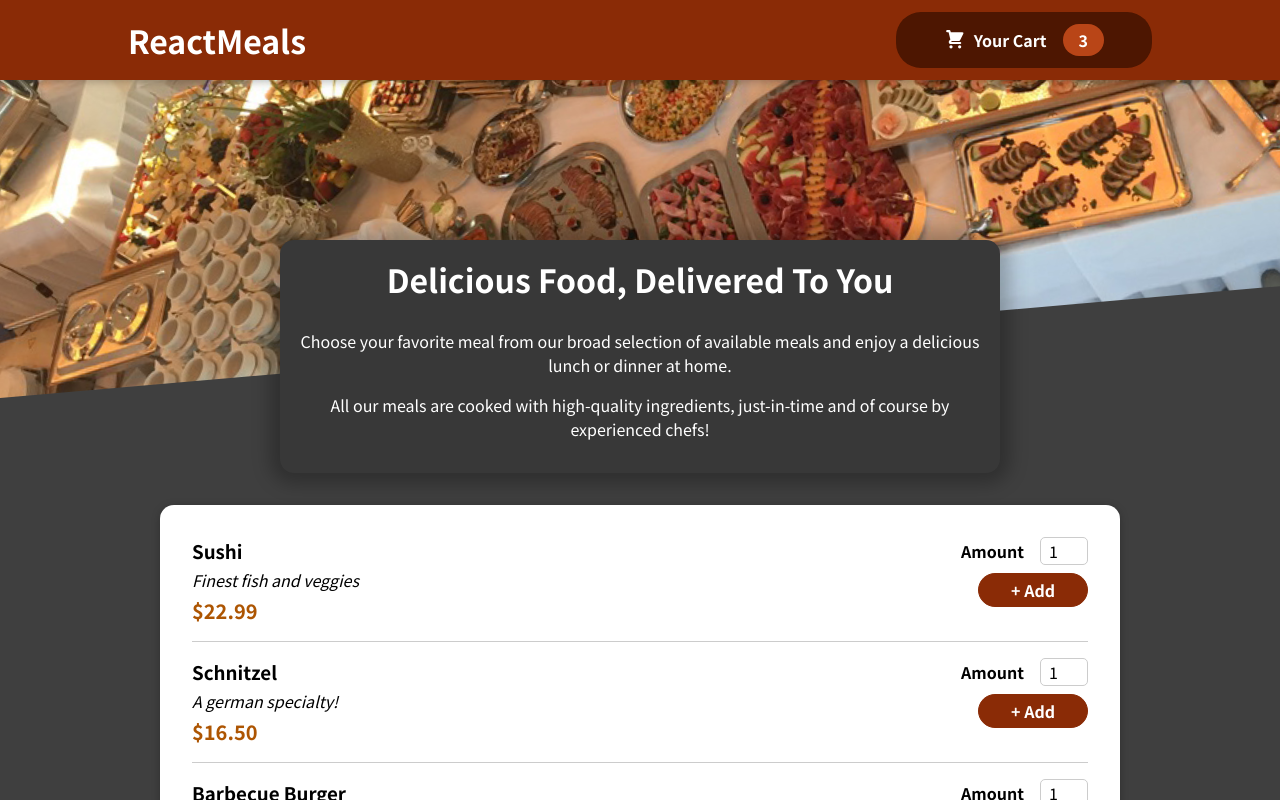
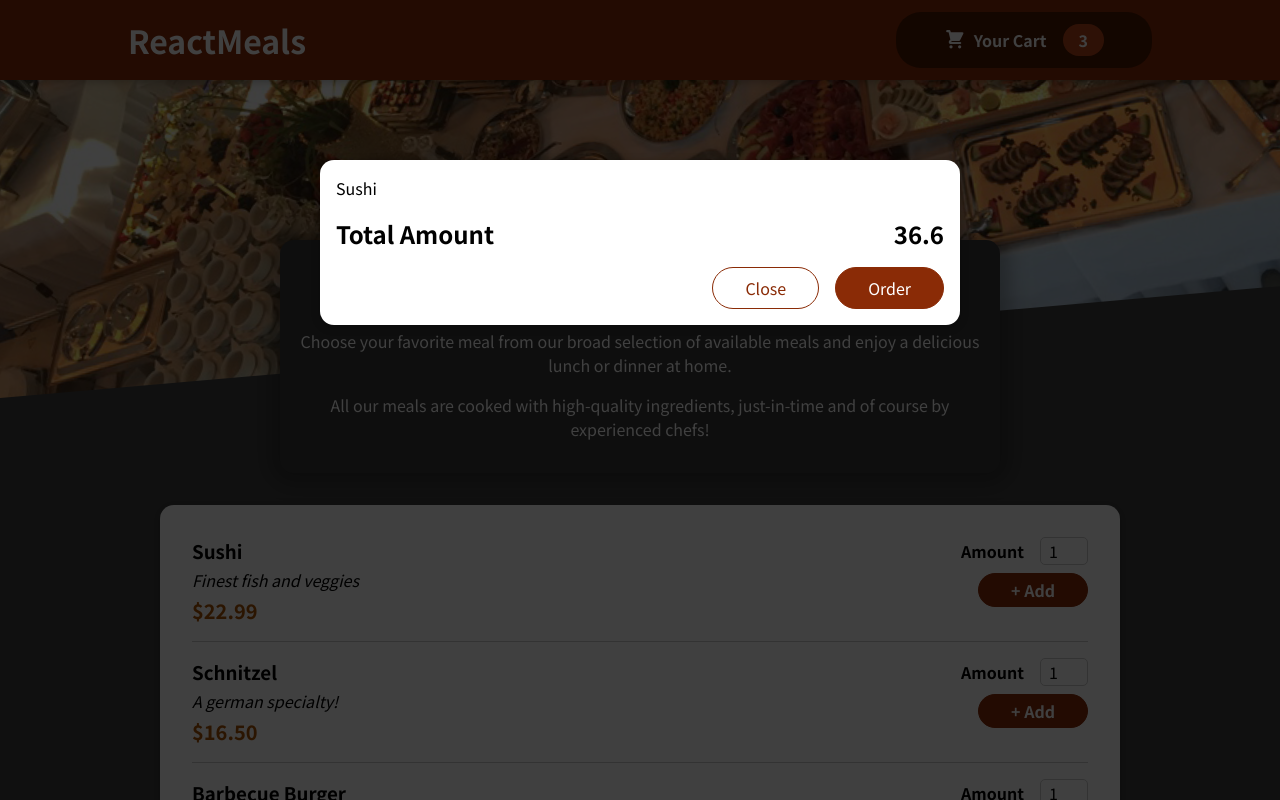
Before and after one commit to AdityaSingh18/Restaurant-Webiste-ReactJS, a React (Create React App) app: page / in a window 1280 px wide. Shown: the top 800 px of the page. Built offline with nearby package versions, Linux system fonts and the light colour scheme.

Commit message:
Adding Modal and React Portal

```diff
--- a/public/index.html
+++ b/public/index.html
@@ -28,6 +28,7 @@
   </head>
   <body>
     <noscript>You need to enable JavaScript to run this app.</noscript>
+    <div id="overlays"></div>
     <div id="root"></div>
     <!--
       This HTML file is a template.
--- a/src/App.js
+++ b/src/App.js
@@ -2,10 +2,12 @@ import { Fragment } from 'react';
 
 import Header from './components/Layout/Header';
 import Meals from './components/Meals/Meals';
+import Cart from './components/Cart/Cart'
 
 function App() {
   return (
     <Fragment>
+      <Cart/>
       <Header />
       <main>
         <Meals/>
--- /dev/null
+++ b/src/components/Cart/Cart.js
@@ -0,0 +1,28 @@
+import Modal from "../UI/Modal";
+import classes from "./Cart.module.css";
+
+const Cart = (props) => {
+  const cartItems = (
+    <ul className={classes['cart-items']}>
+      {[{ id: "c1", name: "Sushi", amount: 2, price: 12.99 }].map((item) => (
+        <li>{item.name}</li>
+      ))}
+    </ul>
+  );
+
+  return (
+    <Modal>
+      {cartItems}
+      <div className={classes.total}>
+        <span>Total Amount </span>
+        <span>36.6</span>
+      </div>
+      <div className={classes.actions}>
+        <button className={classes['button--alt']}>Close</button>
+        <button className={classes.button}>Order</button>
+      </div>
+    </Modal>
+  );
+};
+
+export default Cart;
--- /dev/null
+++ b/src/components/Cart/Cart.module.css
@@ -0,0 +1,46 @@
+.cart-items {
+    list-style: none;
+    margin: 0;
+    padding: 0;
+    max-height: 20rem;
+    overflow: auto;
+  }
+
+  .total {
+    display: flex;
+    justify-content: space-between;
+    align-items: center;
+    font-weight: bold;
+    font-size: 1.5rem;
+    margin: 1rem 0;
+  }
+
+  .actions {
+    text-align: right;
+  }
+
+  .actions button {
+    font: inherit;
+    cursor: pointer;
+    background-color: transparent;
+    border: 1px solid #8a2b06;
+    padding: 0.5rem 2rem;
+    border-radius: 25px;
+    margin-left: 1rem;
+  }
+
+  .actions button:hover,
+  .actions button:active {
+    background-color: #5a1a01;
+    border-color: #5a1a01;
+    color: white;
+  }
+
+  .actions .button--alt {
+    color: #8a2b06;
+  }
+
+  .actions .button {
+    background-color: #8a2b06;
+    color: white;
+  }
--- a/src/components/Meals/AvailableMeals.js
+++ b/src/components/Meals/AvailableMeals.js
@@ -32,7 +32,7 @@ const DUMMY_MEALS = [
 const AvailableMeals = () => {
   const mealsList = DUMMY_MEALS.map((meal) => (
     <MealItem
-      key={meal.id}
+      id={meal.id}
       name={meal.name}
       description={meal.description}
       price={meal.price}
--- a/src/components/Meals/MealItem/MealItemForm.js
+++ b/src/components/Meals/MealItem/MealItemForm.js
@@ -5,7 +5,7 @@ const MealItemForm = (props) => {
   return (
     <form className={classes.form}>
       <Input label="Amount" input={{
-        id:'amount',
+         id: 'amount_' + props.id,
         type:'number',
         min:'1',
         max:'5',
--- /dev/null
+++ b/src/components/UI/Modal.js
@@ -0,0 +1,33 @@
+import { Fragment } from 'react';
+import classes from './Modal.module.css';
+import ReactDOM from 'react-dom';
+
+const Backdrop = props =>{
+return <div className={classes.backdrop}></div>
+}
+
+
+const ModalOverlay = props =>{
+
+    return(
+        <div className={classes.modal}>
+            <div className={classes.content}>{props.children}</div>
+        </div>
+
+    )
+
+}
+
+const portalElement = document.getElementById('overlays')
+
+const Modal = props =>{
+
+return(
+    <Fragment>
+        {ReactDOM.createPortal(<Backdrop/>,portalElement)}
+        {ReactDOM.createPortal(<ModalOverlay>{props.children}</ModalOverlay>,portalElement)}
+    </Fragment>
+)
+}
+
+export default Modal;
--- /dev/null
+++ b/src/components/UI/Modal.module.css
@@ -0,0 +1,40 @@
+.backdrop {
+    position: fixed;
+    top: 0;
+    left: 0;
+    width: 100%;
+    height: 100vh;
+    z-index: 20;
+    background-color: rgba(0, 0, 0, 0.75);
+  }
+
+  .modal {
+    position: fixed;
+    top: 20vh;
+    left: 5%;
+    width: 90%;
+    background-color: white;
+    padding: 1rem;
+    border-radius: 14px;
+    box-shadow: 0 2px 8px rgba(0, 0, 0, 0.25);
+    z-index: 30;
+    animation: slide-down 300ms ease-out forwards;
+  }
+
+  @media (min-width: 768px) {
+    .modal {
+      width: 40rem;
+      left: calc(50% - 20rem);
+    }
+  }
+
+  @keyframes slide-down {
+    from {
+      opacity: 0;
+      transform: translateY(-3rem);
+    }
+    to {
+      opacity: 1;
+      transform: translateY(0);
+    }
+  }
```
